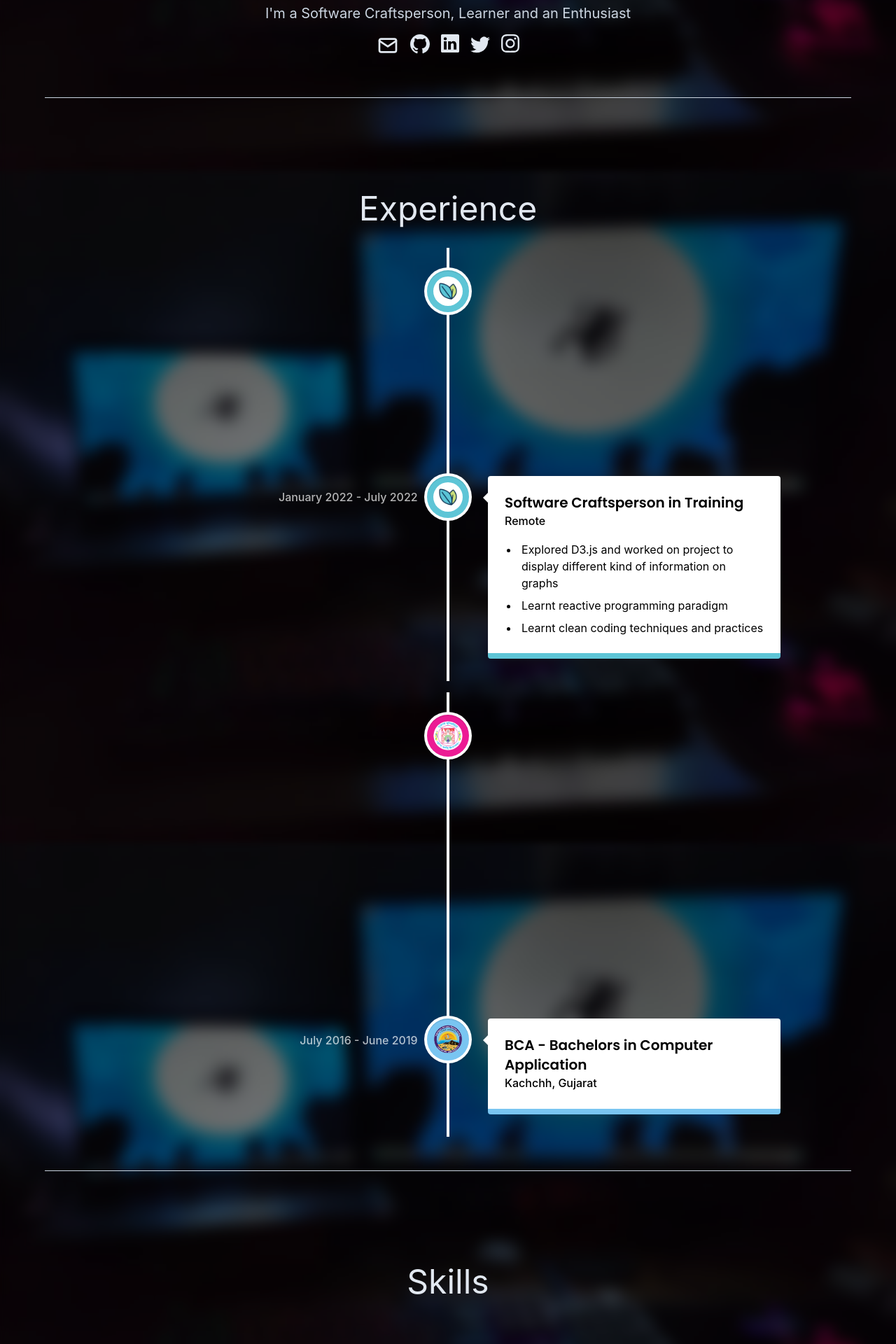
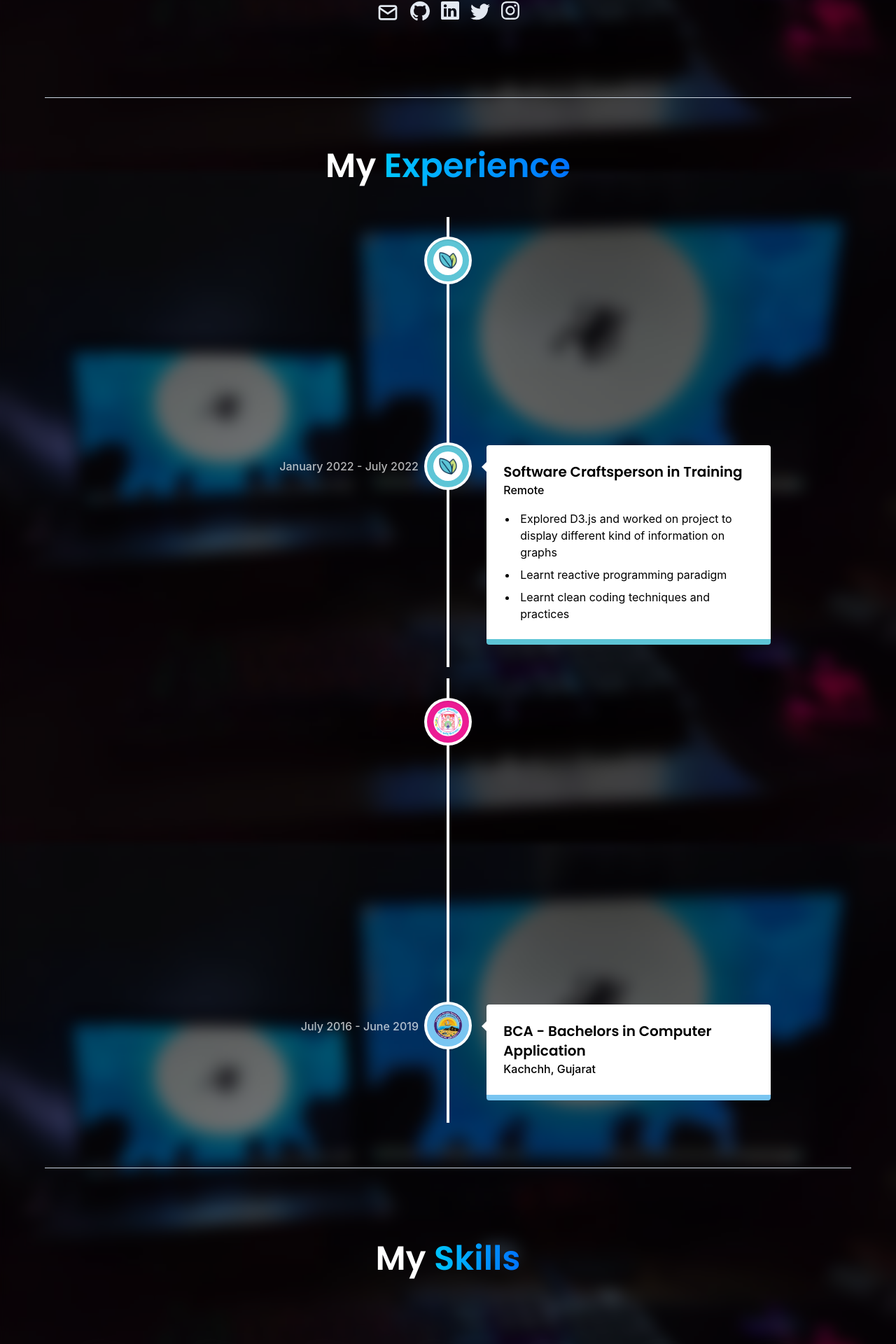
Before and after one commit to niravchavda99/niravchavda99.github.io, a React (Create React App) app: page / in a window 1280 px wide. Shown: the part 716-2636 px from the top of the page at 70% size. Built offline with nearby package versions, Linux system fonts and the light colour scheme.

Commit message:
ENH: Revamp Section Headers

```diff
--- a/src/app/activities/Activities.tsx
+++ b/src/app/activities/Activities.tsx
@@ -5,9 +5,11 @@ import {BorderedTiltCard} from "../common/BorderedTiltCard";
 
 const Activities = () => {
     return <div id={'activities'} className='max-container'>
-        <div className="activities-header">Activities</div>
+        <h1 className='head-text'>
+            My <span className=' blue-gradient_text font-semibold drop-shadow'>Activities</span>
+        </h1>
 
-        <div className="activities-container">
+        <div className="activities-container mt-12">
             {activities.map((activity, index) => (
                 <BorderedTiltCard delayOffset={index} className='px-6 py-12'>
                     <h3 className={'text-white font-bold text-[24px]'}>{activity.title}</h3>
--- a/src/app/experience/Experience.scss
+++ b/src/app/experience/Experience.scss
@@ -1,9 +1,4 @@
 @import "src/app/common/Common.scss";
-
-#experience {
-  @apply h-max border-b p-8 lg:p-12 select-none transition-all border-b-slate-300;
-  min-height: 100vh;
-}
 
 .vertical-timeline-element-date {
   width: max-content !important;
--- a/src/app/experience/Experience.tsx
+++ b/src/app/experience/Experience.tsx
@@ -6,9 +6,12 @@ import 'react-vertical-timeline-component/style.min.css';
 import {Profile} from "./Profile";
 
 const Experience = () => {
-    return <div id={'experience'} className='max-container'>
-        <div className="text-5xl p-2 pb-8 transition-all text-slate-200">Experience</div>
-        <div className={'flex flex-col justify-center items-center'}>
+    return <div id={'experience'}
+                className='max-container h-max min-h-[100vh] border-b select-none transition-all border-b-slate-300'>
+        <h1 className='head-text'>
+            My <span className=' blue-gradient_text font-semibold drop-shadow'>Experience</span>
+        </h1>
+        <div className={'flex flex-col justify-center items-center mt-10'}>
             <VerticalTimeline>
                 {jobs.map(job => renderTimelineElement(job, job.organizationName, job.designation))}
             </VerticalTimeline>
--- a/src/app/skills/Skills.tsx
+++ b/src/app/skills/Skills.tsx
@@ -1,12 +1,15 @@
 import './Skills.scss';
 import {technologies} from "./constants";
+import React from "react";
 
 const Skills = () => {
     return (
         <div id={'skills'} className='max-container'>
-            <div className="skills-header">Skills</div>
+            <h1 className='head-text'>
+                My <span className=' blue-gradient_text font-semibold drop-shadow'>Skills</span>
+            </h1>
             <br/>
-            <div className='py-10 flex flex-col'>
+            <div className='mt-10 flex flex-col'>
                 <div className='mt-16 flex flex-wrap gap-20'>
                     {technologies.map(technology => (
                         <div className='block-container w-20 h-20'>
--- a/src/index.css
+++ b/src/index.css
@@ -23,7 +23,7 @@ code {
 @tailwind utilities;
 
 .max-container {
-  @apply max-w-6xl mx-auto sm:p-16 pb-12 !pt-[126px] px-8 min-h-[calc(100vh-80px)];
+  @apply max-w-6xl mx-auto sm:p-16 pb-12 px-8 min-h-[calc(100vh-80px)];
 }
 
 .orange-text-gradient {
```
